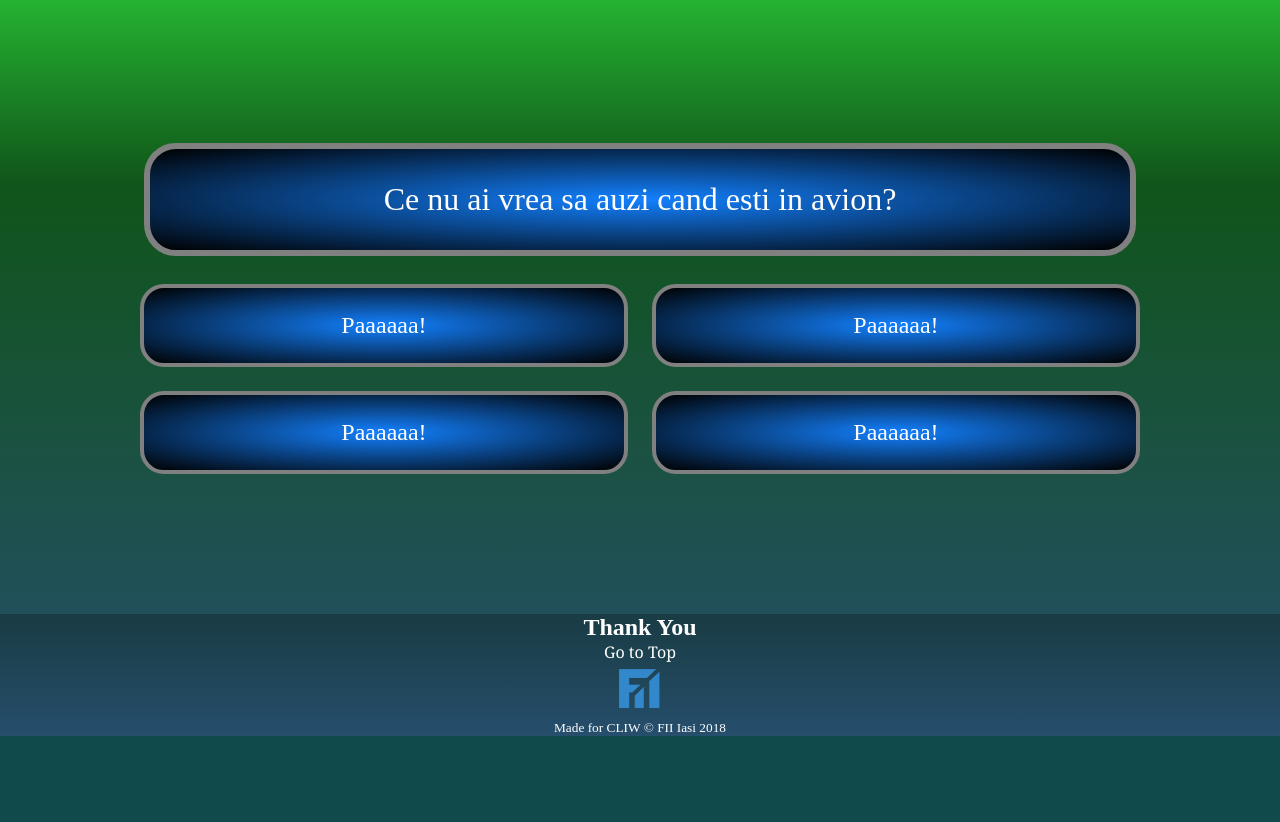
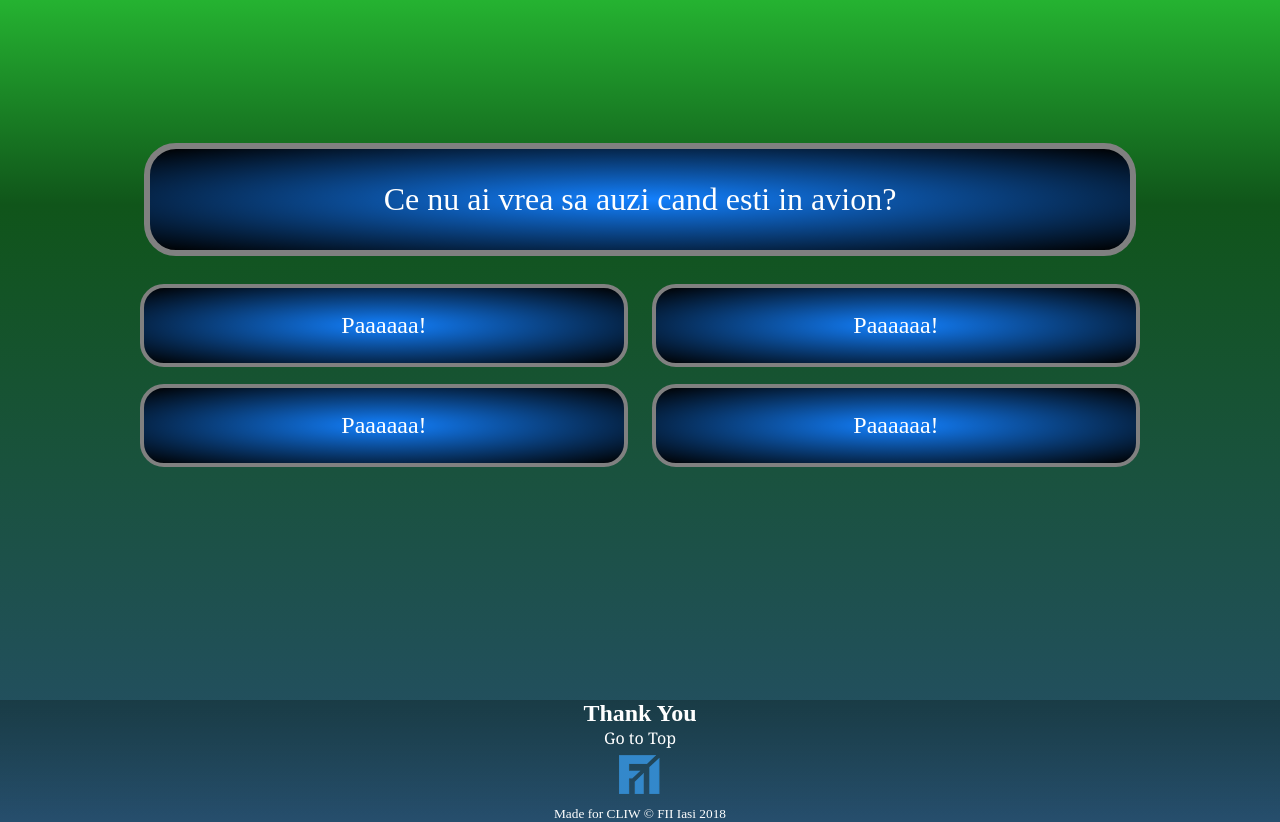
Before and after one commit to cristian1997/CLIW-fert, a PHP site: page /play.html in a window 1280 px wide. Shown: the part 99-921 px from the top of the page. Before the commit the page ends 835 px from the top, so only its background shows below. Run offline with PHP 8.4, Linux system fonts and the light colour scheme; some libraries are stand-ins or nearby versions.

Commit message:
I HAVE TO CHANGE IT

```diff
--- a/play.html
+++ b/play.html
@@ -59,21 +59,32 @@
     </header>
 
     <div class="content__container">
+
         <div class="quizz__container">
-            <div class="question__container quizz-style">
+            <div class="question__container quizz-style" onclick="loopAnimation()">
                 <p>Ce nu ai vrea sa auzi cand esti in avion?</p>
             </div>
-            <div class="response responseA quizz-style">
-                <p>Paaaaaa!</p>
+
+            <div class="responseA">
+                <div class="response  quizz-style">
+                    <p>Paaaaaa!</p>
+                </div>
             </div>
-            <div class="response responseB quizz-style">
-                <p>Paaaaaa!</p>
+
+            <div class="responseB">
+                <div class="response quizz-style">
+                    <p>Paaaaaa!</p>
+                </div>
             </div>
-            <div class="response responseC quizz-style">
-                <p>Paaaaaa!</p>
+            <div class="responseC">
+                <div class="response quizz-style">
+                    <p>Paaaaaa!</p>
+                </div>
             </div>
-            <div class="response responseD quizz-style">
-                <p>Paaaaaa!</p>
+            <div class="responseD">
+                <div class="response quizz-style">
+                    <p>Paaaaaa!</p>
+                </div>
             </div>
         </div>
 
@@ -95,8 +106,8 @@
             </p>
         </footer>
     </div>
-    <script src="scripts/menu.js"></script>
-    <script src="scripts/slideshow.js"></script>
+    <script src="scripts/play.js"></script>
+
 </body>
 
 </html>
--- a/scripts/slideshow.js
+++ b/scripts/slideshow.js
@@ -1,17 +1,17 @@
 var images = document.getElementsByClassName("panel__container");
 var slide_index = 0;
 
-function next_image() {
-    if (window.innerWidth < 700) {
-        return;
-    }
-    if (slide_index >= images.length) {
-        slide_index = 0
-    }
-    images[slide_index].style.opacity = "0";
-    images[(slide_index + 1) % images.length].style.opacity = "1";
-    slide_index++;
-    timeout_function = setTimeout(next_image, 10000);
-}
+// function next_image() {
+//     if (window.innerWidth < 700) {
+//         return;
+//     }
+//     if (slide_index >= images.length) {
+//         slide_index = 0
+//     }
+//     images[slide_index].style.opacity = "0";
+//     images[(slide_index + 1) % images.length].style.opacity = "1";
+//     slide_index++;
+//     timeout_function = setTimeout(next_image, 10000);
+// }
 
-next_image()
+// next_image()
--- a/style/play.css
+++ b/style/play.css
@@ -99,11 +99,11 @@ a {
     padding: 10%;
     display: grid;
     width: 80%;
-    grid-template-columns: (4 1fr);
+    position: relative;
     grid-template-areas:
-        "question question question question"
-        "responseAA responseAA responseBB responseBB"
-        "responseCC responseCC responseDD responseDD";
+        "question  question"
+        "responseAA responseBB"
+        "responseCC responseDD";
 }
 
 .quizz-style {
@@ -125,22 +125,33 @@ a {
 }
 
 .responseA {
+    width: 100%;
+    position: absolute;
     grid-area: responseAA;
 }
 
 .responseB {
+    width: 100%;
+    position: absolute;
     grid-area: responseBB;
 }
 
 .responseC {
+    width: 100%;
+    position: absolute;
+    margin-top: 100px;
     grid-area: responseCC;
 }
 
 .responseD {
+    width: 100%;
+    margin-top: 100px;
+    position: absolute;
     grid-area: responseDD;
 }
 
 footer {
+    margin-top: 300px;
     width: 100%;
     display: flex;
     flex-direction: column;
@@ -230,22 +241,3 @@ footer * {
     }
 
 }
-
-
-@keyframes move {
-    25% {
-        transform: translateX(-8vw) translateY(-10px) scale(1);
-    }
-
-    50% {
-        transform: translateX(0px) translateY(0px) scale(0.9);
-    }
-
-    75% {
-        transform: translateX(8vw) translateY(10px) scale(1);
-    }
-
-    100% {
-        transform: translateX(0px) translateY(0px) scale(1);
-    }
-}
```
Also changed, not shown: scripts/play.js (added, +90 -0 lines).
